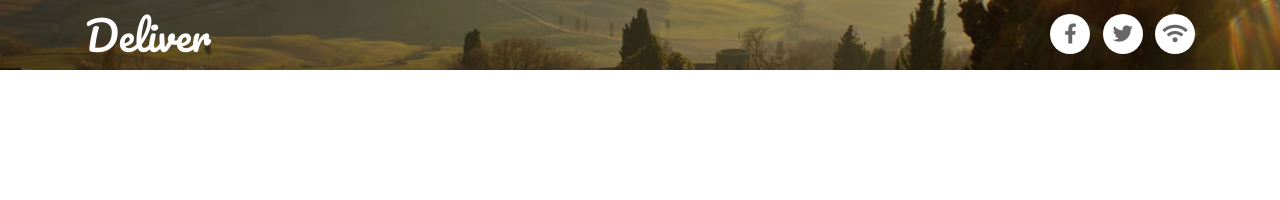
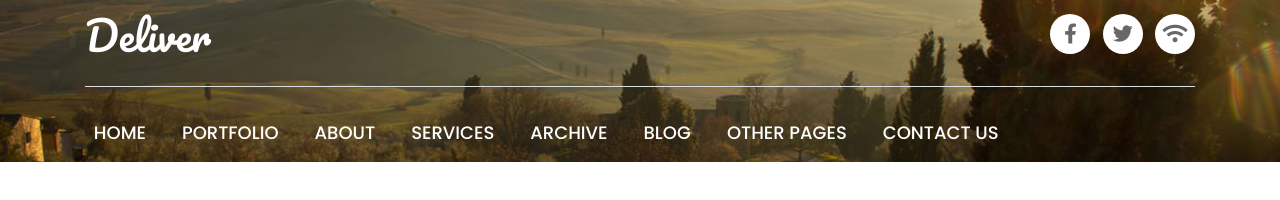
Before and after one commit to marufshobo/business, a plain HTML site: page index.html in a window 1280 px wide. Drawn offline with Linux system fonts and the light colour scheme.

Commit message:
header part end

```diff
--- a/index.html
+++ b/index.html
@@ -6,7 +6,9 @@
     <meta name="viewport" content="width=device-width, initial-scale=1.0">
     <title>Practice File</title>
     <!-- font start -->
-    <link href="https://fonts.googleapis.com/css2?family=Pacifico&family=Poppins:ital,wght@0,300;0,400;0,500;0,600;0,700;1,600&display=swap" rel="stylesheet">
+    <link
+        href="https://fonts.googleapis.com/css2?family=Pacifico&family=Poppins:ital,wght@0,300;0,400;0,500;0,600;0,700;1,600&display=swap"
+        rel="stylesheet">
     <!-- font end -->
     <!--    fontawesome start-->
     <link rel="stylesheet" href="css/all.min.css">
@@ -23,13 +25,13 @@
         <div class="container">
             <div class="row">
                 <!-- its for brand image -->
-                <div class="col-md-2">
+                <div class="col-md-2 col-sm-2 col-2">
                     <div class="navbar-brand">
                         <a href="#">Deliver</a>
                     </div>
                 </div>
                 <!-- its for social icon -->
-                <div class="col-md-10 text-right">
+                <div class="col-md-10 col-sm-10 col-10 text-right">
                     <div class="social-icon">
                         <ul class="list-inline">
                             <li class="list-inline-item"><a href=""><i class="fab fa-facebook-f"></i></a></li>
@@ -38,7 +40,54 @@
                         </ul>
                     </div>
                 </div>
+
             </div>
+            <!-- banner logo and icon end -->
+            <hr style="background-color: aliceblue;">
+            <!-- menu part start -->
+            <div class="row">
+                <div class="col-md-12">
+                    <nav class="navbar navbar-expand-lg navbar-light">
+
+                        <button class="navbar-toggler" type="button" data-toggle="collapse"
+                            data-target="#navbarSupportedContent" aria-controls="navbarSupportedContent"
+                            aria-expanded="false" aria-label="Toggle navigation">
+                            <span class="navbar-toggler-icon"></span>
+                        </button>
+                        <div class="collapse menu navbar-collapse" id="navbarSupportedContent">
+                            <ul class="navbar-nav m-auto">
+                                <li class="nav-item active">
+                                    <a class="nav-link" href="#">Home <span class="sr-only">(current)</span></a>
+                                </li>
+                                <li class="nav-item">
+                                    <a class="nav-link" href="#">Portfolio</a>
+                                </li>
+                                <li class="nav-item">
+                                    <a class="nav-link" href="#">About</a>
+                                </li>
+                                <li class="nav-item">
+                                    <a class="nav-link" href="#">Services</a>
+                                </li>
+                                <li class="nav-item">
+                                    <a class="nav-link" href="#">Archive</a>
+                                </li>
+                                <li class="nav-item">
+                                    <a class="nav-link" href="#">Blog</a>
+                                </li>
+                                <li class="nav-item">
+                                    <a class="nav-link" href="#">Other pages</a>
+                                </li>
+                                <li class="nav-item">
+                                    <a class="nav-link" href="#">Contact us</a>
+                                </li>
+
+                            </ul>
+
+                        </div>
+                    </nav>
+                </div>
+            </div>
+            <!-- menu part end -->
         </div>
     </section>
     <!-- header part end -->
--- a/style.css
+++ b/style.css
@@ -29,12 +29,45 @@ html{
     text-align: center;
     line-height: 40px;
     margin-top: 14px;
+    cursor: pointer;
+}
+.social-icon ul li a:hover{
+    color: skyblue;
+
 }
 .social-icon ul li a{
     color: #686666;
     font-size: 20px;
 
 }
+/* its for menu part */
+.menu ul li{
+    font-family: 'Poppins', sans-serif;
+    font-size: 18px;
+    font-weight: 500;
+    padding: 0px 10px;
+}
+.menu ul li:first-child{
+    padding-left: 0;
+}
+.menu ul li a{
+    color: #ffffff !important;
+    text-transform: uppercase;
+    transition: 0.5s all ease;
+}
+.menu ul li a:hover{
+    color: #87b672 !important;
+}
+.navbar{
+    padding-left: 0px;
+    margin-left: 0px;
+    margin-right: 16%;
+    padding-right: 0px;
+}
+
 /* header area design end */
 
+
+
+
 /* font-family: 'Pacifico', cursive; */
```
